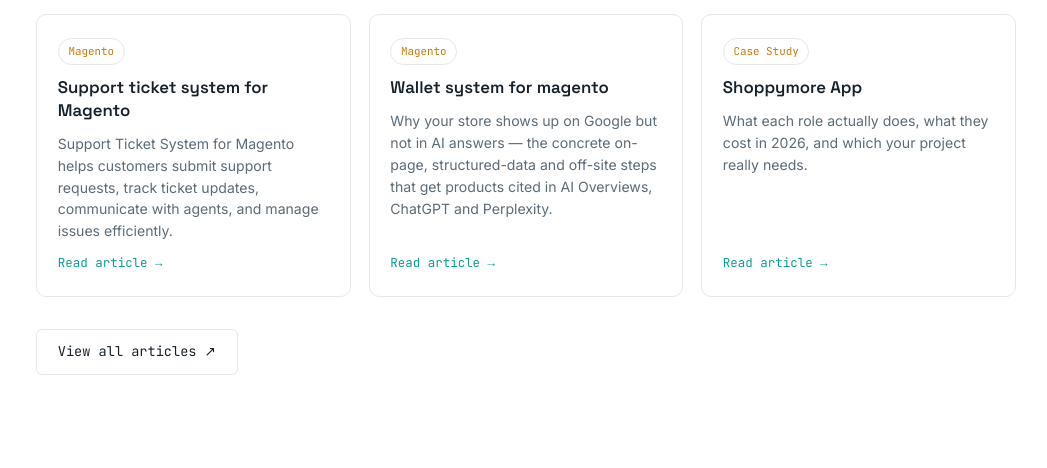
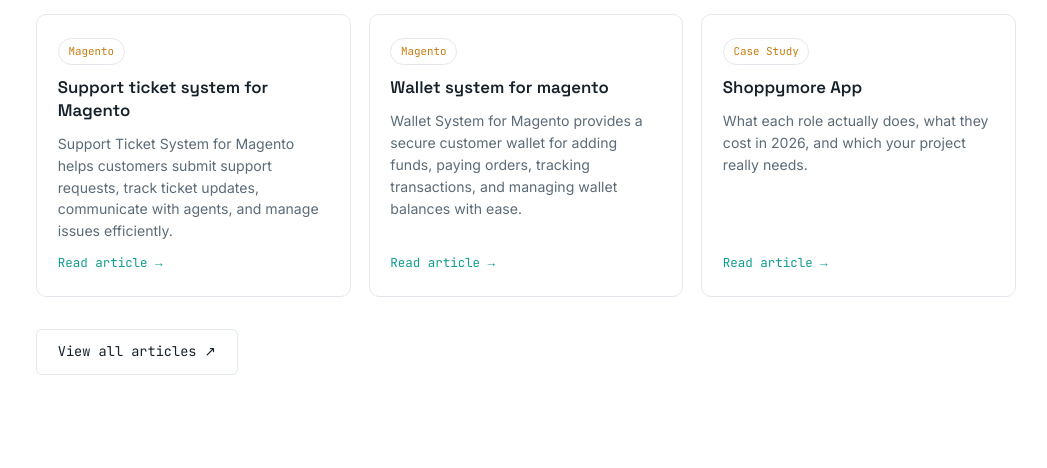
Before and after one commit to nishagaur3577-gif/nishaliveportfolio, a plain HTML site: page index.html in a window 1280 px wide. Shown: the part 2464-2932 px from the top of the page, without its empty margins (114-1161 px from the left). Drawn offline with Linux system fonts and the light colour scheme.

Commit message:
Changed wallet system content

```diff
--- a/index.html
+++ b/index.html
@@ -174,7 +174,7 @@
       <a href="https://ecarter.co/blogs/magento/wallet-system" target="_blank" rel="noopener" class="work-card">
         <span class="work-tag">Magento</span>
         <h3 class="work-title">Wallet system for magento</h3>
-        <p class="work-desc">Why your store shows up on Google but not in AI answers — the concrete on-page, structured-data and off-site steps that get products cited in AI Overviews, ChatGPT and Perplexity.</p>
+        <p class="work-desc">Wallet System for Magento provides a secure customer wallet for adding funds, paying orders, tracking transactions, and managing wallet balances with ease.</p>
         <span class="work-link">Read article →</span>
       </a>
       <a href="https://ecarter.co/case-studies/shoppymore-app" target="_blank" rel="noopener" class="work-card">
```
